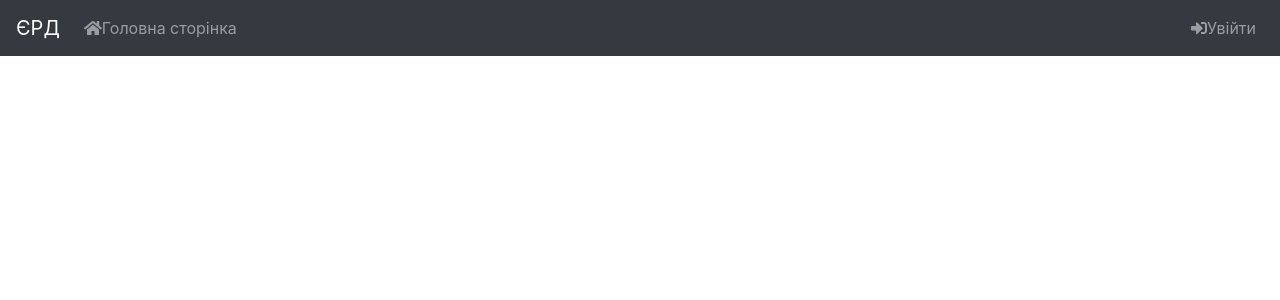
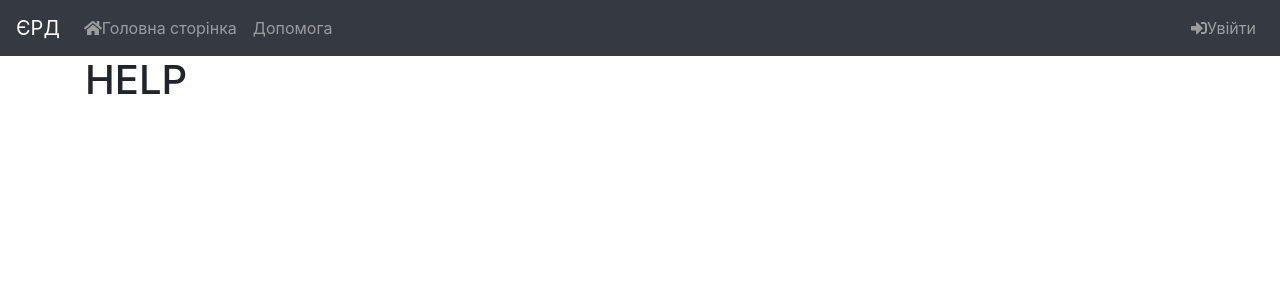
Before and after one commit to Zak-Roz/urpa, a Vue app in the folder vue-vuex-jwt-auth/: page /help in a window 1280 px wide. Shown: the top 300 px of the page. Built offline with nearby package versions, Linux system fonts and the light colour scheme.

Commit message:
add help init

```diff
--- a/vue-vuex-jwt-auth/src/App.vue
+++ b/vue-vuex-jwt-auth/src/App.vue
@@ -16,6 +16,9 @@
         </li>
         <li class="nav-item">
           <router-link v-if="currentUser" to="/user" class="nav-link">Сторінка Користувача</router-link>
+        </li>
+        <li class="nav-item">
+          <router-link to="/help" class="nav-link">Допомога</router-link>
         </li>
       </div>
 
--- a/vue-vuex-jwt-auth/src/router.js
+++ b/vue-vuex-jwt-auth/src/router.js
@@ -7,6 +7,7 @@ import Modal from './views/Modal.vue';
 import NewPoa from './views/NewPoa.vue';
 import PoaFind from './views/PoaFind.vue';
 import Poa from './views/Poa.vue';
+import Help from './views/Help.vue';
 
 Vue.use(Router);
 
@@ -17,6 +18,11 @@ export const router = new Router({
       path: '/',
       name: 'home',
       component: Home
+    },
+    {
+      path: '/help',
+      name: 'help',
+      component: Help
     },
     {
       path: '/home',
--- /dev/null
+++ b/vue-vuex-jwt-auth/src/views/Help.vue
@@ -0,0 +1,13 @@
+<template>
+  <h1>HELP</h1>
+</template>
+
+<script>
+export default {
+
+}
+</script>
+
+<style>
+
+</style>
```
